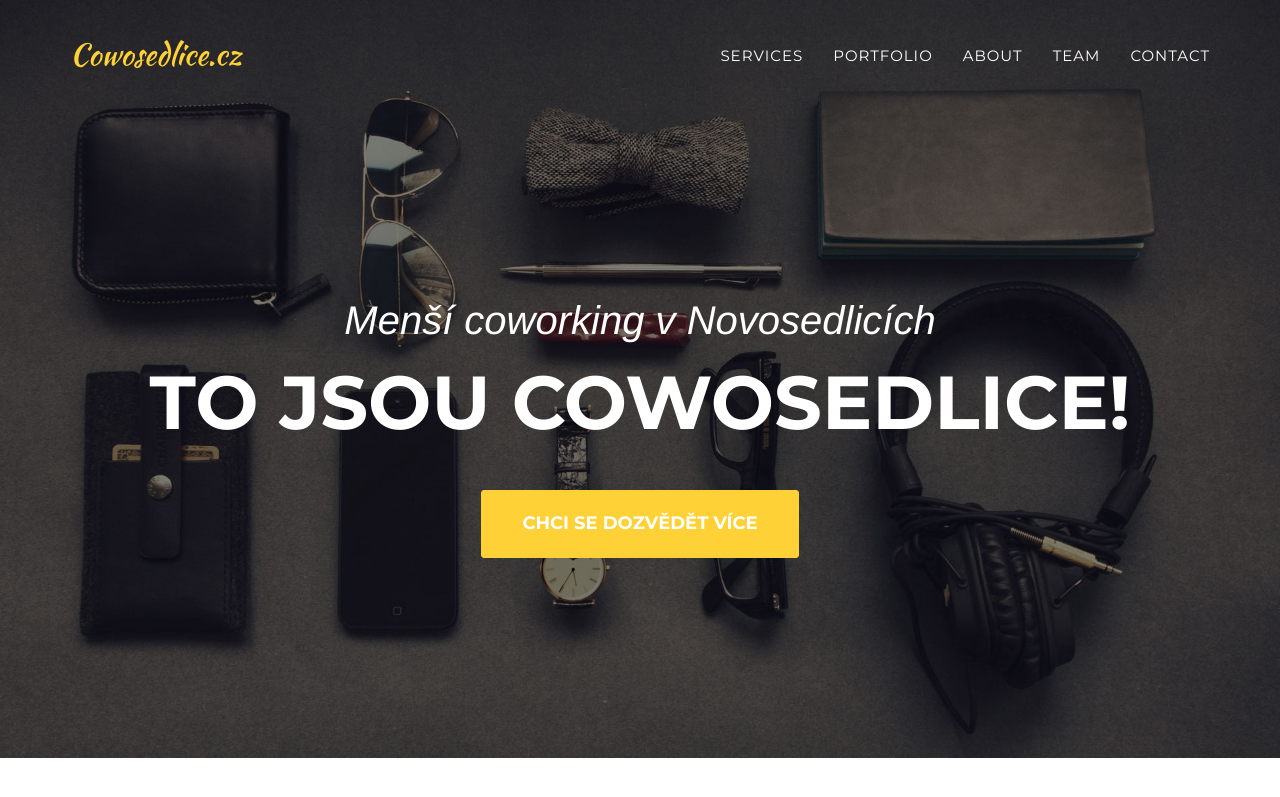
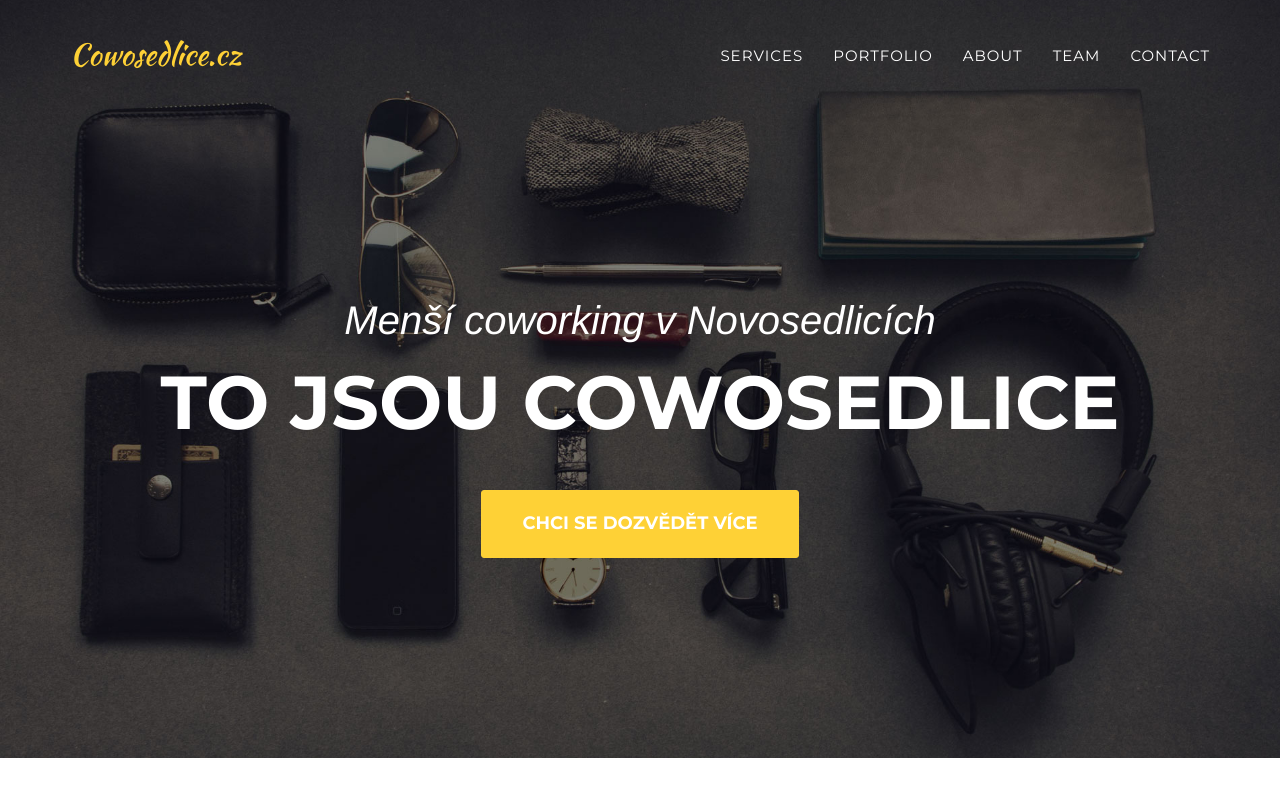
Before and after one commit to cowosedlice/cowosedlice.cz, a Jekyll site: the page built from index.html, in a window 1280 px wide and 900 px high. Shown: the top 797 px of the window. Built offline with Jekyll 4.4.1, drawn with Linux system fonts in a browser that asks for light colours; some web fonts are replaced.

Commit message:
odebrání dočasné změny

```diff
--- a/_includes/header.html
+++ b/_includes/header.html
@@ -45,7 +45,7 @@
         <div class="container">
             <div class="intro-text">
                 <div class="intro-lead-in">Menší coworking v Novosedlicích</div>
-                <div class="intro-heading">to jsou Cowosedlice!</div>
+                <div class="intro-heading">to jsou COWOSEDLICE</div>
                 <a href="#services" class="page-scroll btn btn-xl">Chci se dozvědět více</a>
             </div>
         </div>
```
